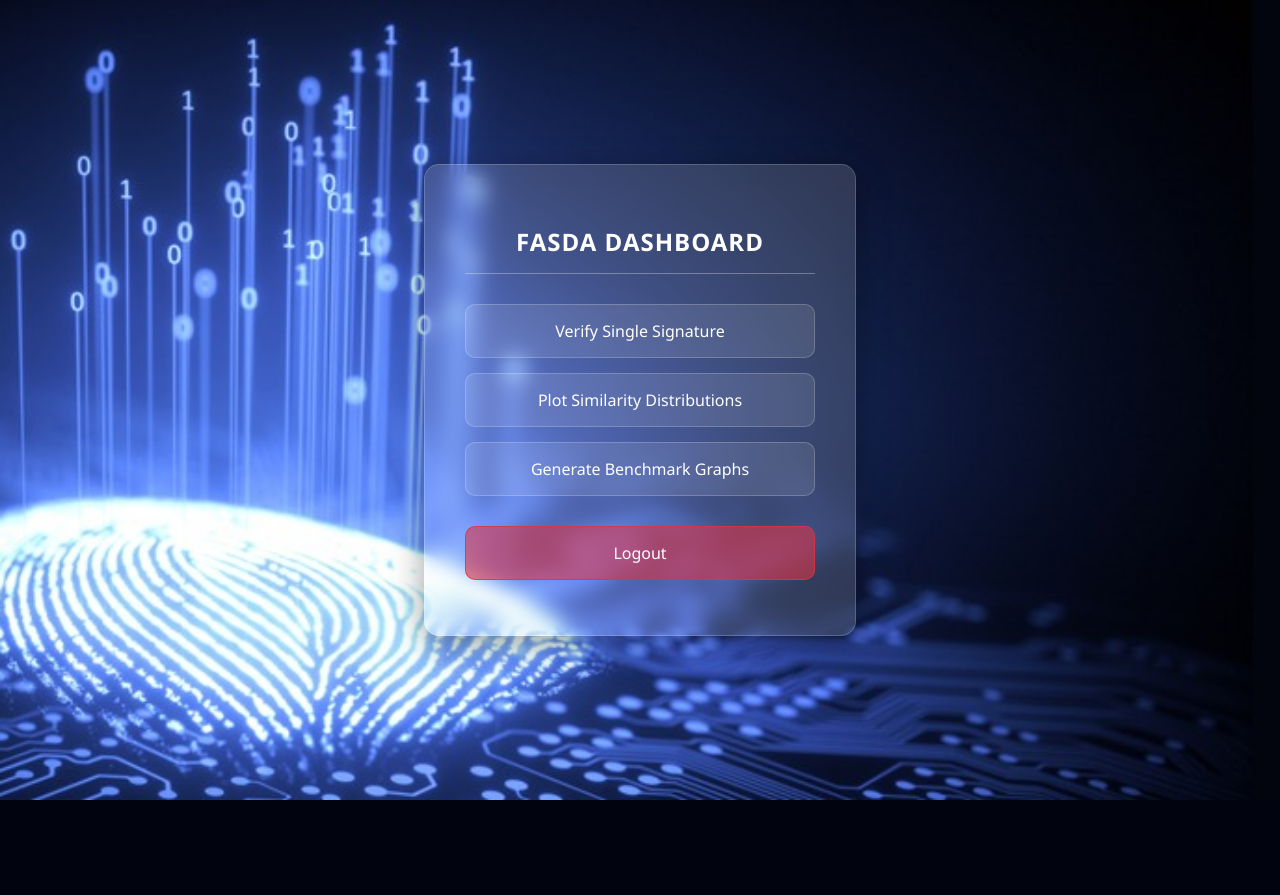
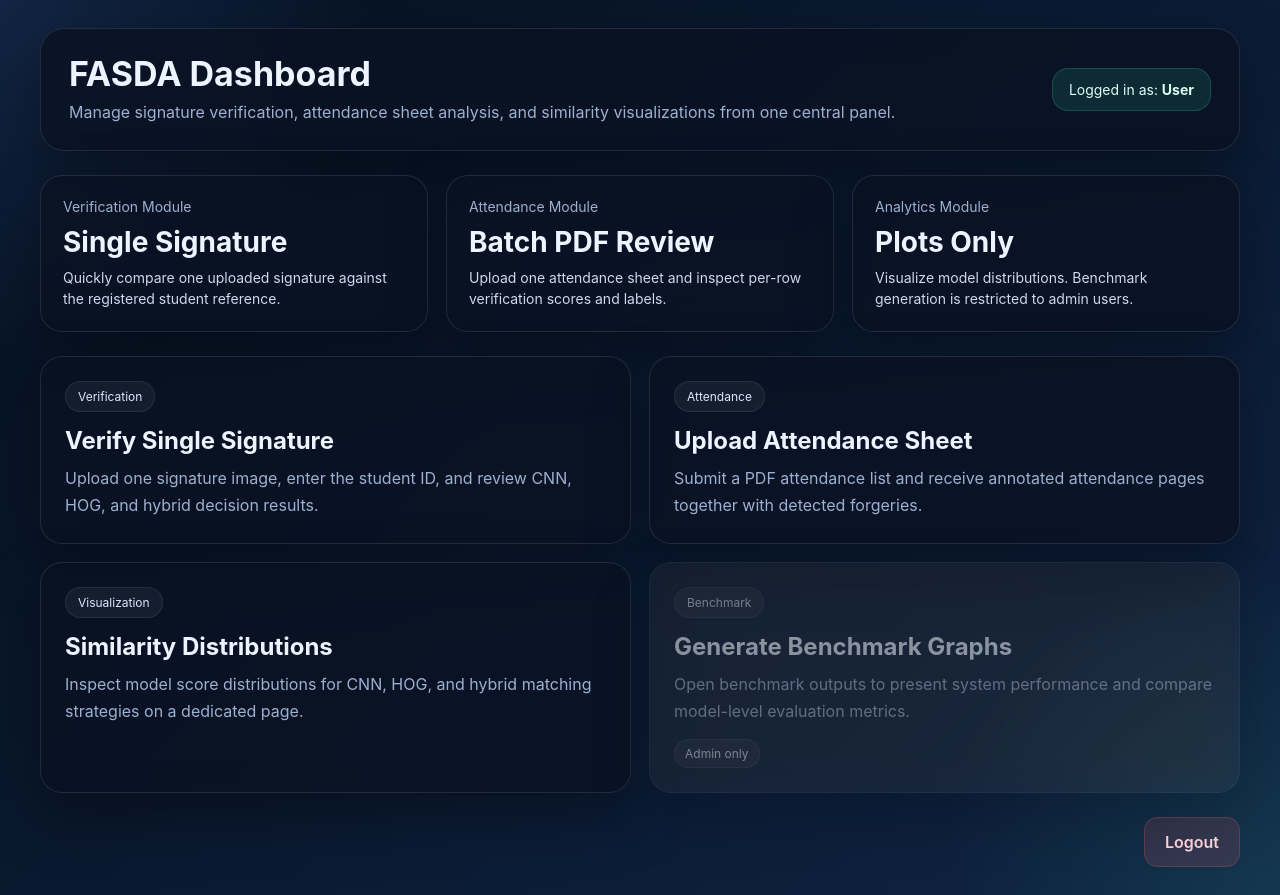
Before and after one commit to Boratxd/FASDA, a Flask app: page /dashboard in a window 1280 px wide. Before the commit the page ends 800 px from the top, so only its background shows below. Run offline with Flask 3, Linux system fonts and the light colour scheme; the visitor is signed in with stand-in values (Sample User, id 1).

Commit message:
Redesign dashboard layout and styles

```diff
--- a/frontend/templates/dashboard.html
+++ b/frontend/templates/dashboard.html
@@ -3,116 +3,167 @@
 <head>
     <meta charset="UTF-8">
     <meta name="viewport" content="width=device-width, initial-scale=1.0">
-    <title>FASDA Dashboard</title>
+    <title>FASDA | Dashboard</title>
     <style>
-        /* Temel Sayfa Ayarları */
+        :root {
+            --bg-1: #061120; --bg-2: #0f2343; --panel: rgba(9, 18, 34, 0.8); --panel-soft: rgba(255, 255, 255, 0.05);
+            --border: rgba(255, 255, 255, 0.1); --text: #edf4ff; --muted: #9eb0d0; --shadow: 0 24px 60px rgba(0, 0, 0, 0.35);
+        }
+        * { box-sizing: border-box; }
         body {
-            margin: 0;
-            padding: 0;
-            height: 100vh;
-            font-family: 'Segoe UI', Tahoma, Geneva, Verdana, sans-serif;
+            margin:0; min-height:100vh; color:var(--text); font-family: Inter, "Segoe UI", Arial, sans-serif;
+            background:
+                radial-gradient(circle at top left, rgba(79, 140, 255, 0.16), transparent 24%),
+                radial-gradient(circle at bottom right, rgba(57, 208, 164, 0.12), transparent 22%),
+                linear-gradient(135deg, var(--bg-1), var(--bg-2));
+            padding:28px;
+        }
+        .wrapper { max-width:1200px; margin:0 auto; }
+        .topbar {
+            background:var(--panel); border:1px solid var(--border); box-shadow:var(--shadow); backdrop-filter: blur(16px);
+            border-radius:24px; padding:24px 28px; display:flex; justify-content:space-between; align-items:center; gap:18px; margin-bottom:24px;
+        }
+        .title h1 { margin:0 0 6px; font-size:34px; }
+        .title p { margin:0; color:var(--muted); line-height:1.6; }
+        .status {
+            padding:12px 16px; border-radius:16px; background:rgba(57,208,164,.12); border:1px solid rgba(57,208,164,.22);
+            color:#d9fff3; font-size:14px; white-space:nowrap;
+        }
+        .overview { display:grid; grid-template-columns:repeat(3,1fr); gap:18px; margin-bottom:24px; }
+        .stat-card,.menu-card {
+            background:var(--panel); border:1px solid var(--border); border-radius:22px; box-shadow:var(--shadow); backdrop-filter: blur(16px);
+        }
+        .stat-card { padding:22px; }
+        .stat-label { color:var(--muted); font-size:14px; margin-bottom:10px; }
+        .stat-value { font-size:28px; font-weight:700; margin-bottom:8px; }
+        .stat-note { color:#cdd9ef; font-size:14px; line-height:1.5; }
+        .menu-grid { display:grid; grid-template-columns:repeat(2,1fr); gap:18px; }
 
-            /* Arka Plan */
-            background-image: url("{{ url_for('static', filename='images/what-is-signature.jpeg') }}");
-            background-size: cover;
-            background-position: center;
-            background-repeat: no-repeat;
-
-            /* Ortalama */
-            display: flex;
-            justify-content: center;
-            align-items: center;
+        .menu-card {
+            padding:24px; text-decoration:none; color:var(--text);
+            transition:transform .22s ease, border-color .22s ease, background .22s ease, opacity .22s ease;
+            display:block;
+        }
+        .menu-card:hover {
+            transform:translateY(-4px); border-color:rgba(79,140,255,.35); background:rgba(12,24,44,.92);
         }
 
-        /* Ana Kutu */
-        .dashboard-card {
-            background-color: rgba(255, 255, 255, 0.15);
-            backdrop-filter: blur(10px);
-            padding: 40px;
-            border-radius: 15px;
-            box-shadow: 0 8px 32px 0 rgba(0, 0, 0, 0.37);
-            border: 1px solid rgba(255, 255, 255, 0.18);
-            width: 350px;
-            text-align: center;
-            color: white;
+        .menu-card .tag {
+            display:inline-block; margin-bottom:14px; padding:7px 12px; border-radius:999px; font-size:12px;
+            background:var(--panel-soft); border:1px solid rgba(255,255,255,.08); color:#dbe7ff;
+        }
+        .menu-card h3 { margin:0 0 10px; font-size:24px; }
+        .menu-card p { margin:0; color:var(--muted); line-height:1.7; }
+
+        .menu-card.disabled {
+            opacity: 0.55;
+            filter: grayscale(40%);
+            cursor: not-allowed;
+            pointer-events: none;
+            background: rgba(120, 120, 120, 0.16);
+            border-color: rgba(255,255,255,0.08);
         }
 
-        h2 {
-            margin-bottom: 30px;
-            font-weight: 600;
-            text-transform: uppercase;
-            letter-spacing: 1px;
-            border-bottom: 1px solid rgba(255,255,255,0.3);
-            padding-bottom: 15px;
+        .menu-card.disabled:hover {
+            transform: none;
+            border-color: rgba(255,255,255,0.08);
+            background: rgba(120, 120, 120, 0.16);
         }
 
-        /* Liste Stilini Sıfırlama */
-        ul {
-            list-style-type: none;
-            padding: 0;
-            margin: 0;
+        .menu-card.disabled .tag {
+            background: rgba(255,255,255,0.06);
+            color: #c7cede;
         }
 
-        li {
-            margin-bottom: 15px;
+        .locked-note {
+            display: inline-block;
+            margin-top: 14px;
+            font-size: 12px;
+            color: #d6dbe8;
+            background: rgba(255,255,255,0.06);
+            border: 1px solid rgba(255,255,255,0.08);
+            padding: 6px 10px;
+            border-radius: 999px;
         }
 
-        /* Menü Butonları (Linkler) */
-        .menu-btn {
-            display: block; /* Tüm satırı kaplar */
-            padding: 15px;
-            background-color: rgba(255, 255, 255, 0.1); /* Hafif transparan */
-            color: white;
-            text-decoration: none;
-            border-radius: 10px;
-            border: 1px solid rgba(255, 255, 255, 0.2);
-            font-size: 16px;
-            font-weight: 500;
-            transition: all 0.3s ease; /* Yumuşak geçiş */
+        .footer-actions { margin-top:24px; display:flex; justify-content:flex-end; }
+        .logout-btn {
+            display:inline-flex; align-items:center; justify-content:center; padding:14px 20px; border-radius:14px; background:rgba(255,93,115,.14);
+            color:#ffd7dd; text-decoration:none; border:1px solid rgba(255,93,115,.24); font-weight:600;
         }
-
-        /* Butonun üzerine gelince */
-        .menu-btn:hover {
-            background-color: rgba(255, 255, 255, 0.3);
-            transform: translateY(-3px); /* Hafif yukarı kalkar */
-            box-shadow: 0 5px 15px rgba(0,0,0,0.2);
+        @media (max-width: 900px) {
+            .overview,.menu-grid { grid-template-columns:1fr; }
+            .topbar { flex-direction:column; align-items:flex-start; }
+            body { padding:18px; }
         }
-
-        /* Çıkış Butonu (Özel Stil) */
-        .logout-btn {
-            background-color: rgba(220, 53, 69, 0.6); /* Kırmızımsı */
-            margin-top: 30px; /* Diğerlerinden ayır */
-            border: 1px solid rgba(220, 53, 69, 0.8);
-        }
-
-        .logout-btn:hover {
-            background-color: rgba(220, 53, 69, 0.9);
-            transform: translateY(-3px);
-        }
-
     </style>
 </head>
 <body>
+    <div class="wrapper">
+        <section class="topbar">
+            <div class="title">
+                <h1>FASDA Dashboard</h1>
+                <p>Manage signature verification, attendance sheet analysis, and similarity visualizations from one central panel.</p>
+            </div>
+            <div class="status">Logged in as: <strong>{{ role|capitalize if role else 'User' }}</strong></div>
+        </section>
 
-    <div class="dashboard-card">
-        <h2>FASDA Dashboard</h2>
+        <section class="overview">
+            <div class="stat-card">
+                <div class="stat-label">Verification Module</div>
+                <div class="stat-value">Single Signature</div>
+                <div class="stat-note">Quickly compare one uploaded signature against the registered student reference.</div>
+            </div>
+            <div class="stat-card">
+                <div class="stat-label">Attendance Module</div>
+                <div class="stat-value">Batch PDF Review</div>
+                <div class="stat-note">Upload one attendance sheet and inspect per-row verification scores and labels.</div>
+            </div>
+            <div class="stat-card">
+                <div class="stat-label">Analytics Module</div>
+                <div class="stat-value">{% if role == 'admin' %}Plots & Benchmarks{% else %}Plots Only{% endif %}</div>
+                <div class="stat-note">{% if role == 'admin' %}Visualize model distributions and compare performance outputs in one place.{% else %}Visualize model distributions. Benchmark generation is restricted to admin users.{% endif %}</div>
+            </div>
+        </section>
 
-        <ul>
-            <li>
-                <a href="/verify" class="menu-btn">Verify Single Signature</a>
-            </li>
-            <li>
-                <a href="/plots" class="menu-btn">Plot Similarity Distributions</a>
-            </li>
-            <li>
-                <a href="/benchmark" class="menu-btn">Generate Benchmark Graphs</a>
-            </li>
+        <section class="menu-grid">
+            <a href="/verify" class="menu-card">
+                <span class="tag">Verification</span>
+                <h3>Verify Single Signature</h3>
+                <p>Upload one signature image, enter the student ID, and review CNN, HOG, and hybrid decision results.</p>
+            </a>
 
-            <li>
-                <a href="/logout" class="menu-btn logout-btn">Logout</a>
-            </li>
-        </ul>
+            <a href="/attendance" class="menu-card">
+                <span class="tag">Attendance</span>
+                <h3>Upload Attendance Sheet</h3>
+                <p>Submit a PDF attendance list and receive annotated attendance pages together with detected forgeries.</p>
+            </a>
+
+            <a href="/plots" class="menu-card">
+                <span class="tag">Visualization</span>
+                <h3>Similarity Distributions</h3>
+                <p>Inspect model score distributions for CNN, HOG, and hybrid matching strategies on a dedicated page.</p>
+            </a>
+
+            {% if role == 'admin' %}
+            <a href="/benchmark" class="menu-card">
+                <span class="tag">Benchmark</span>
+                <h3>Generate Benchmark Graphs</h3>
+                <p>Open benchmark outputs to present system performance and compare model-level evaluation metrics.</p>
+            </a>
+            {% else %}
+            <div class="menu-card disabled" aria-disabled="true" title="Only admins can access benchmark graphs">
+                <span class="tag">Benchmark</span>
+                <h3>Generate Benchmark Graphs</h3>
+                <p>Open benchmark outputs to present system performance and compare model-level evaluation metrics.</p>
+                <span class="locked-note">Admin only</span>
+            </div>
+            {% endif %}
+        </section>
+
+        <div class="footer-actions">
+            <a href="/logout" class="logout-btn">Logout</a>
+        </div>
     </div>
-
 </body>
 </html>
```
